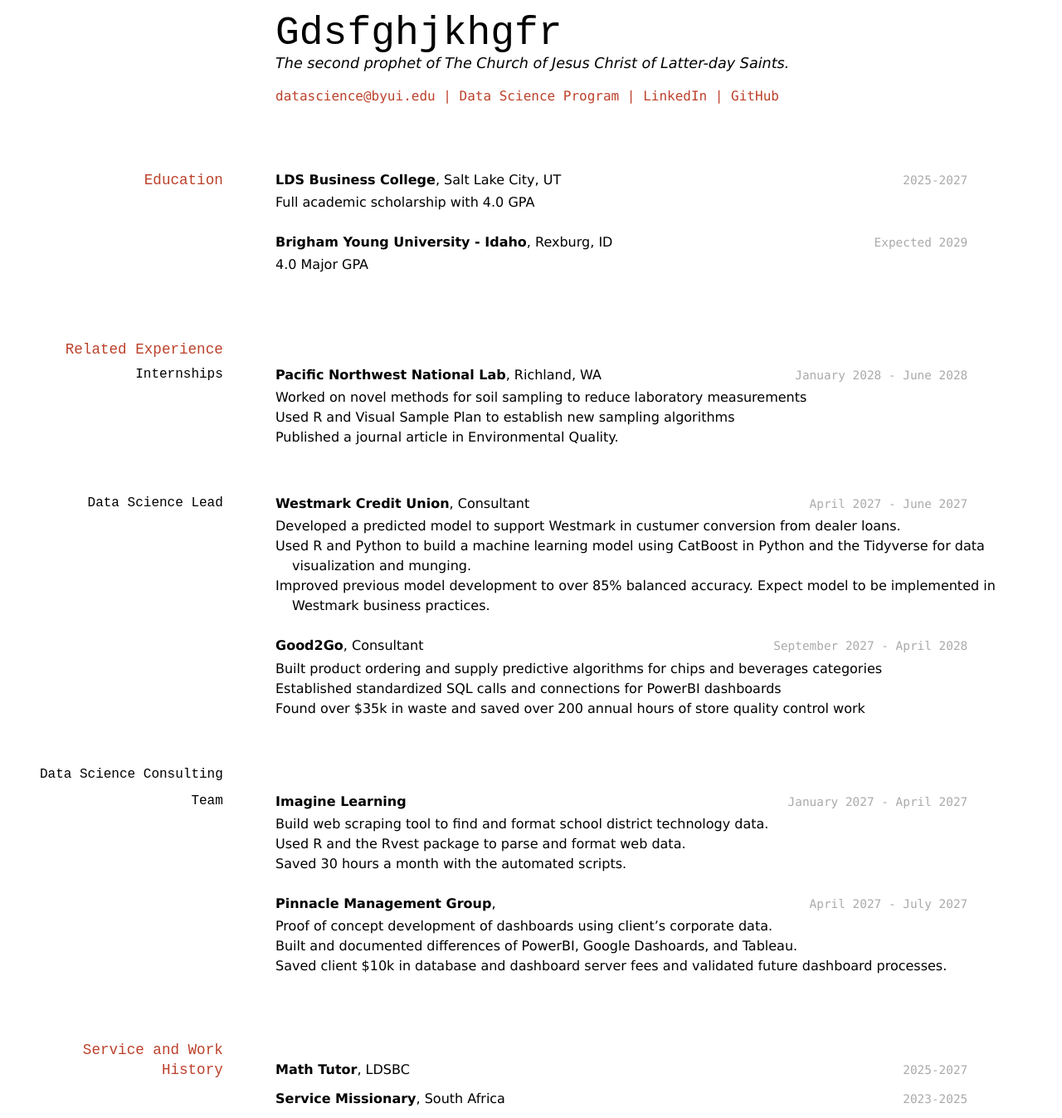
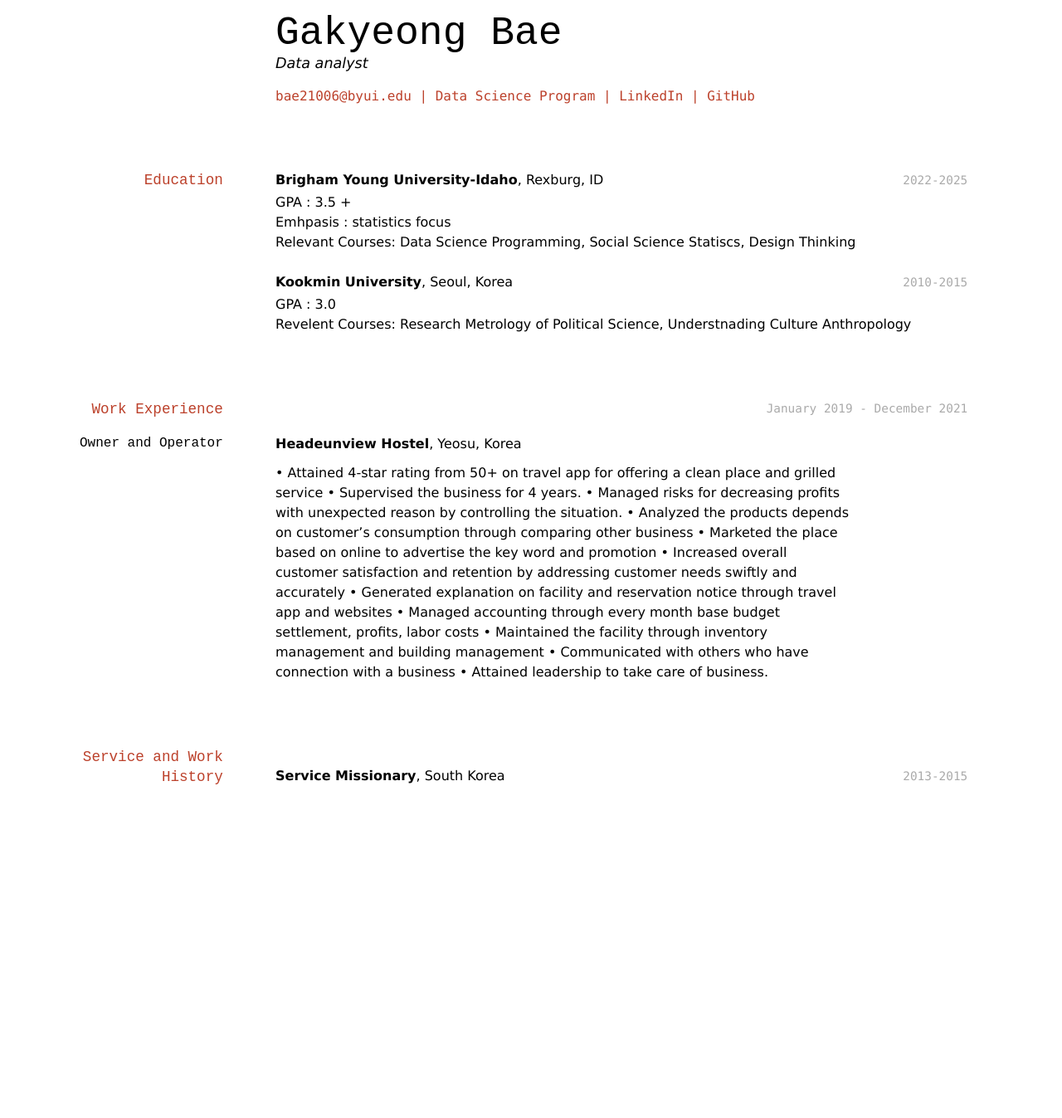
Before and after one commit to Gakyeong/Bae_resume, a Jekyll site: the page built from docs/index.md, in a window 1280 px wide. Shown: the whole page at 83% size. Built offline with Jekyll 4.4.1, drawn with Linux system fonts in a browser that asks for light colours; after the commit the page ends 958 px from its top, so only the background shows below that.

Commit message:
Update index.md

```diff
--- a/docs/index.md
+++ b/docs/index.md
@@ -1,84 +1,58 @@
 ---
 layout: cv
-title: G
+title: Gakyeong's resume
 ---
-# Gdsfghjkhgfr
-The second prophet of The Church of Jesus Christ of Latter-day Saints.
+# Gakyeong Bae
+Data analyst
 
 <div id="webaddress">
-<a href="datascience@byui.edu">datascience@byui.edu</a>
+<a href="datascience@byui.edu">bae21006@byui.edu</a>
 | <a href="https://byuidatascience.github.io/development.html">Data Science Program</a>
 | <a href="https://www.linkedin.com/groups/13537407/">LinkedIn</a>
-| <a href="https://github.com/byuids-resumes">GitHub</a>
+| <a href="https://gakyeong.github.io/Bae_resume/">GitHub</a>
 </div>
 
 <!-- https://www.monique.tech/the-art-of-markdown -->
 
 ## Education
 
-`2025-2027`
-__LDS Business College__, Salt Lake City, UT
+`2022-2025`
+__Brigham Young University-Idaho__, Rexburg, ID
 
-- Full academic scholarship with 4.0 GPA
+- GPA : 3.5 +
+- Emhpasis : statistics focus
+- Relevant Courses: Data Science Programming, Social Science Statiscs, Design Thinking
 
-`Expected 2029`
-__Brigham Young University - Idaho__, Rexburg, ID
+`2010-2015`
+__Kookmin University__, Seoul, Korea
 
-- 4.0 Major GPA
+- GPA : 3.0
+- Revelent Courses: Research Metrology of Political Science, Understnading Culture Anthropology
 
 
-## Related Experience
+## Work Experience
 
-### Internships
+`January 2019 - December 2021`
 
-`January 2028 - June 2028`
-__Pacific Northwest National Lab__, Richland, WA
+### Owner and Operator
+__Headeunview Hostel__, Yeosu, Korea
 
-- Worked on novel methods for soil sampling to reduce laboratory measurements
-- Used R and Visual Sample Plan to establish new sampling algorithms
-- Published a journal article in Environmental Quality.
-
-### Data Science Lead
-
-`April 2027 - June 2027`
-__Westmark Credit Union__, Consultant
-
-- Developed a predicted model to support Westmark in custumer conversion from dealer loans.
-- Used R and Python to build a machine learning model using CatBoost in Python and the Tidyverse for data visualization and munging.
-- Improved previous model development to over 85% balanced accuracy. Expect model to be implemented in Westmark business practices.
-
-`September 2027 - April 2028`
-__Good2Go__, Consultant
-
-- Built product ordering and supply predictive algorithms for chips and beverages categories
-- Established standardized SQL calls and connections for PowerBI dashboards
-- Found over $35k in waste and saved over 200 annual hours of store quality control work
-
-### Data Science Consulting Team
-
-`January 2027 - April 2027`
-__Imagine Learning__
-
-- Build web scraping tool to find and format school district technology data.
-- Used R and the Rvest package to parse and format web data.
-- Saved 30 hours a month with the automated scripts.
-
-`April 2027 - July 2027`
-__Pinnacle Management Group__,
-
-- Proof of concept development of dashboards using client's corporate data.
-- Built and documented differences of PowerBI, Google Dashoards, and Tableau.
-- Saved client $10k in database and dashboard server fees and validated future dashboard processes.
-
+•	Attained 4-star rating from 50+ on travel app for offering a clean place and grilled service
+•	Supervised the business for 4 years.
+•	Managed risks for decreasing profits with unexpected reason by controlling the situation.
+•	Analyzed the products depends on customer’s consumption through comparing other business
+•	Marketed the place based on online to advertise the key word and promotion
+•	Increased overall customer satisfaction and retention by addressing customer needs swiftly and accurately
+•	Generated explanation on facility and reservation notice through travel app and websites
+•	Managed accounting through every month base budget settlement, profits, labor costs
+•	Maintained the facility through inventory management and building management
+•	Communicated with others who have connection with a business
+•	Attained leadership to take care of business.
 
 ## Service and Work History
 
-`2025-2027`
-__Math Tutor__, LDSBC
-
-
-`2023-2025`
-__Service Missionary__, South Africa
+`2013-2015`
+__Service Missionary__, South Korea
 
 
 
```
